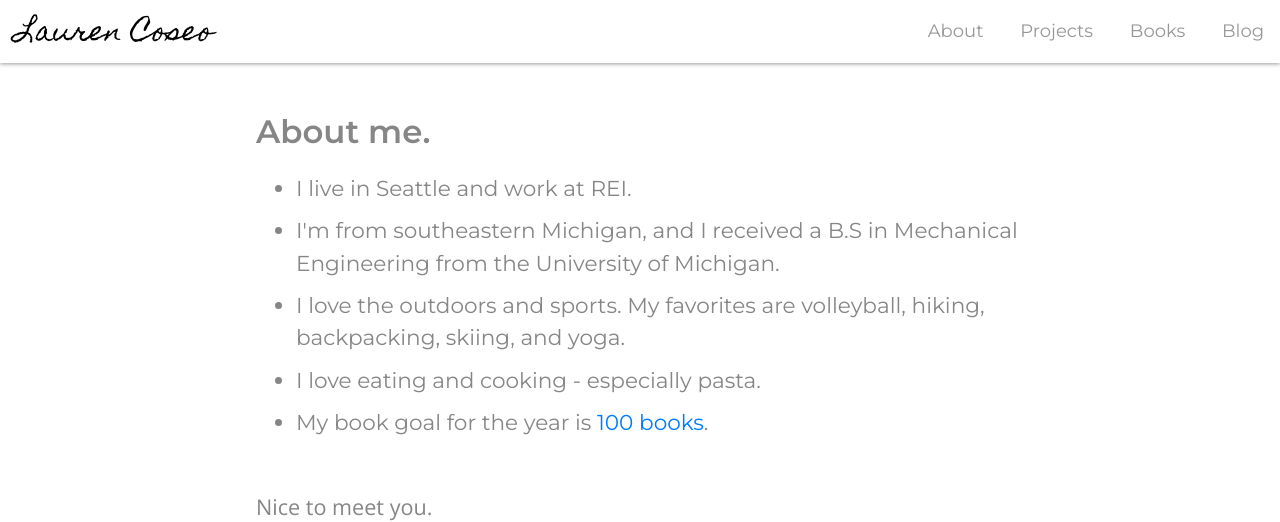
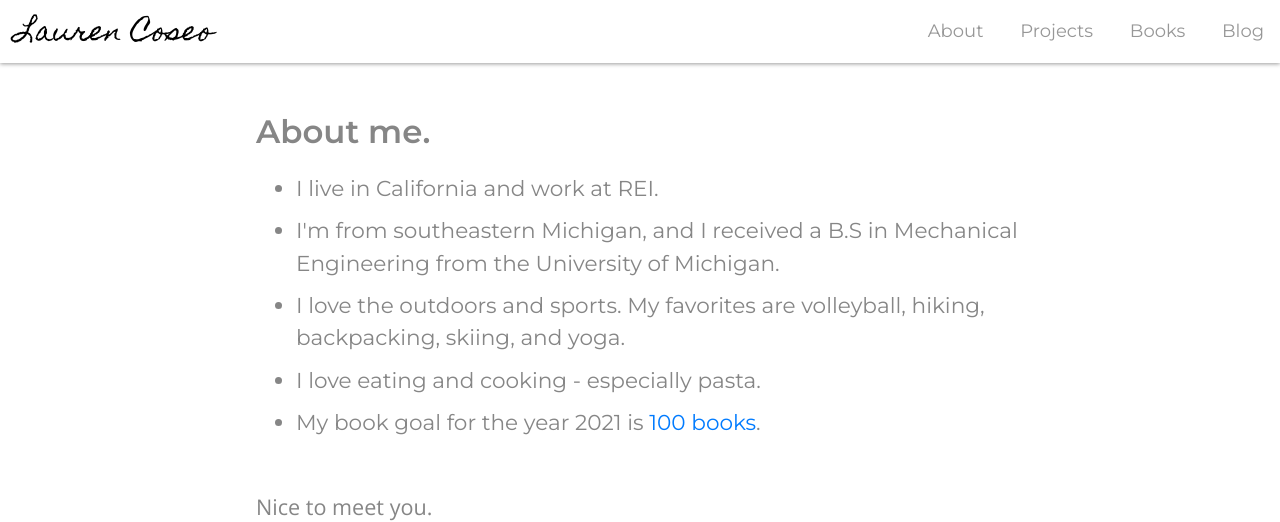
Before and after one commit to laurencoseo/laurencoseo.github.io, a Jekyll site: the page built from about/index.html, in a window 1280 px wide. Shown: the top 522 px of the page. Built offline with Jekyll 4.4.1, drawn with Linux system fonts in a browser that asks for light colours; nearby versions of some CDN libraries.

Commit message:
Update index.html

```diff
--- a/about/index.html
+++ b/about/index.html
@@ -8,11 +8,11 @@ title: Lauren Coseo
 				<div class="about">
 					<h2 id="intro">About me.</h2>
 						<ul>
-							<li>I live in Seattle and work at REI.</li>
+							<li>I live in California and work at REI.</li>
 							<li>I'm from southeastern Michigan, and I received a B.S in Mechanical Engineering from the University of Michigan.</li>
 							<li>I love the outdoors and sports.  My favorites are volleyball, hiking, backpacking, skiing, and yoga.</li>
 							<li>I love eating and cooking - especially pasta.</li>
-							<li>My book goal for the year is <a href="/books/2021">100 books</a>.</li>
+							<li>My book goal for the year 2021 is <a href="/books/2021">100 books</a>.</li>
 						</ul>
 						<br>
 						<p>Nice to meet you.</p>
```
